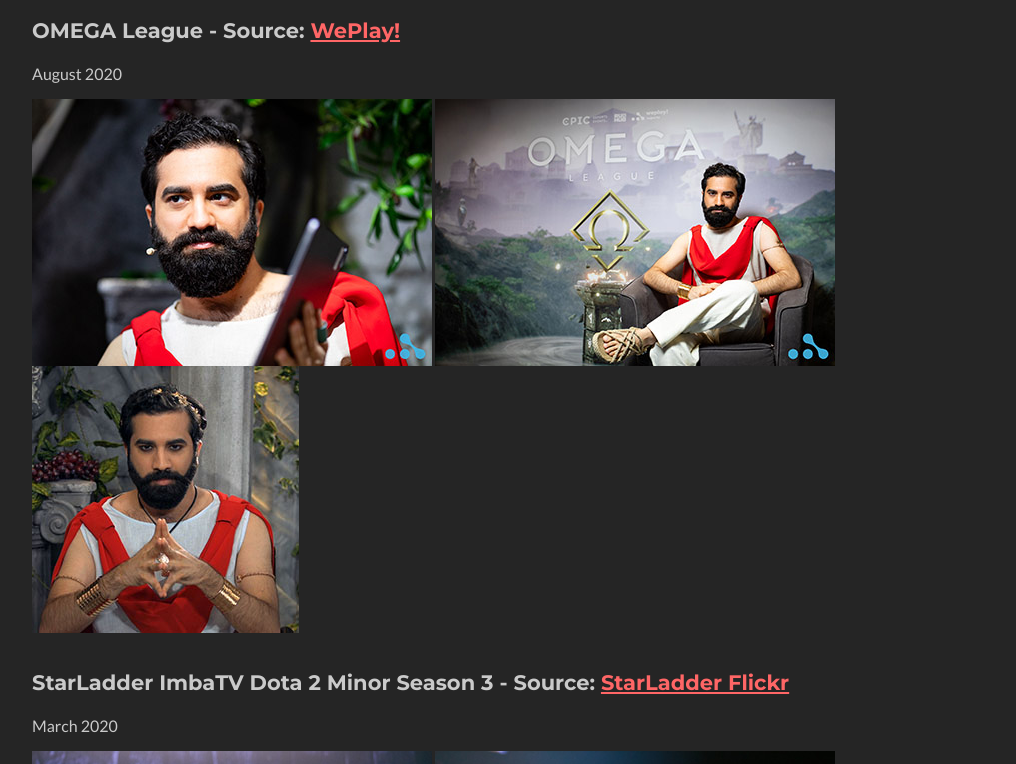
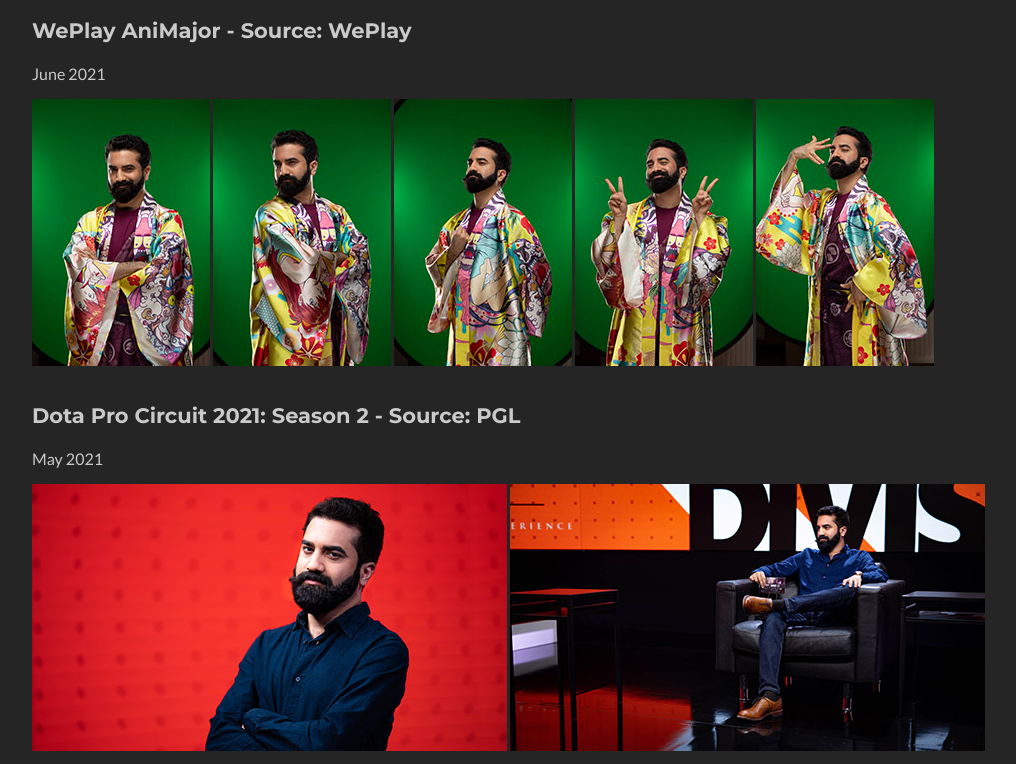
Before and after one commit to tsunami643/about, a plain HTML site: page index.html in a window 1280 px wide. Shown: the part 186-950 px from the top of the page, without its empty margins (96-1112 px from the left). Drawn offline with nearby package versions, Linux system fonts and the light colour scheme.

Commit message:
animajor and dpc pictures

```diff
--- a/index.html
+++ b/index.html
@@ -24,7 +24,51 @@
 	</p>
 <div id="wrapper">
 <div id="section">
-<h3>OMEGA League - Source: <a href="https://eventphotos.weplay.tv/omegaleague/">WePlay!</a></h3>
+<h3>WePlay AniMajor - Source: WePlay</h3>
+<p>
+	June 2021
+</p>
+
+<p>
+	<a href="./images/tsunamiAnimajor1.jpg" data-fancybox="images">
+  	  <img src="./images/tsunamiAnimajor1t.jpg" />
+	</a>
+
+	<a href="./images/tsunamiAnimajor2.jpg" data-fancybox="images">
+  	  <img src="./images/tsunamiAnimajor2t.jpg" />
+	</a>
+
+	<a href="./images/tsunamiAnimajor3.jpg" data-fancybox="images">
+  	  <img src="./images/tsunamiAnimajor3t.jpg" />
+	</a>
+
+	<a href="./images/tsunamiAnimajor4.jpg" data-fancybox="images">
+  	  <img src="./images/tsunamiAnimajor4t.jpg" />
+	</a>
+
+	<a href="./images/tsunamiAnimajor5.jpg" data-fancybox="images">
+  	  <img src="./images/tsunamiAnimajor5t.jpg" />
+	</a>
+</p>
+</div>
+<div id="section">
+<h3>Dota Pro Circuit 2021: Season 2 - Source: PGL</h3>
+<p>
+	May 2021
+</p>
+
+<p>
+	<a href="./images/tsunamiDPC1.jpg" data-fancybox="images">
+  	  <img src="./images/tsunamiDPC1t.jpg" />
+	</a>
+
+	<a href="./images/tsunamiDPC2.jpg" data-fancybox="images">
+  	  <img src="./images/tsunamiDPC2t.jpg" />
+	</a>
+</p>
+</div>
+<div id="section">
+<h3>OMEGA League - Source: WePlay</h3>
 <p>
 	August 2020
 </p>
@@ -144,6 +188,7 @@
 
 </p>
 </div>
+<!--
 <div id="section">
 <h3>Galaxy Battles II: Emerging Worlds - Sources: Fallout Gaming/Self</h3>
 
@@ -165,7 +210,7 @@
 	</a>
 
   </p>
-</div>
+</div>-->
 </div>
 
 <!-- JS -->
```
Also changed, not shown: images/tsunamiAnimajor1t.jpg (added), images/tsunamiAnimajor2t.jpg (added), images/tsunamiAnimajor3t.jpg (added), images/tsunamiAnimajor4t.jpg (added), images/tsunamiAnimajor5t.jpg (added), images/tsunamiDPC1.jpg (added), images/tsunamiDPC1t.jpg (added), images/tsunamiDPC2.jpg (added), images/tsunamiDPC2t.jpg (added), 5 other files.
